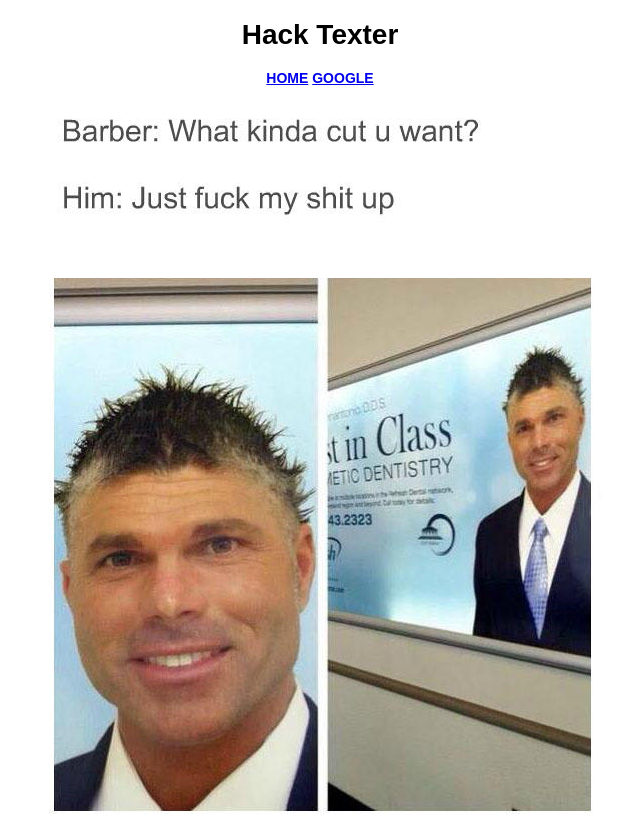
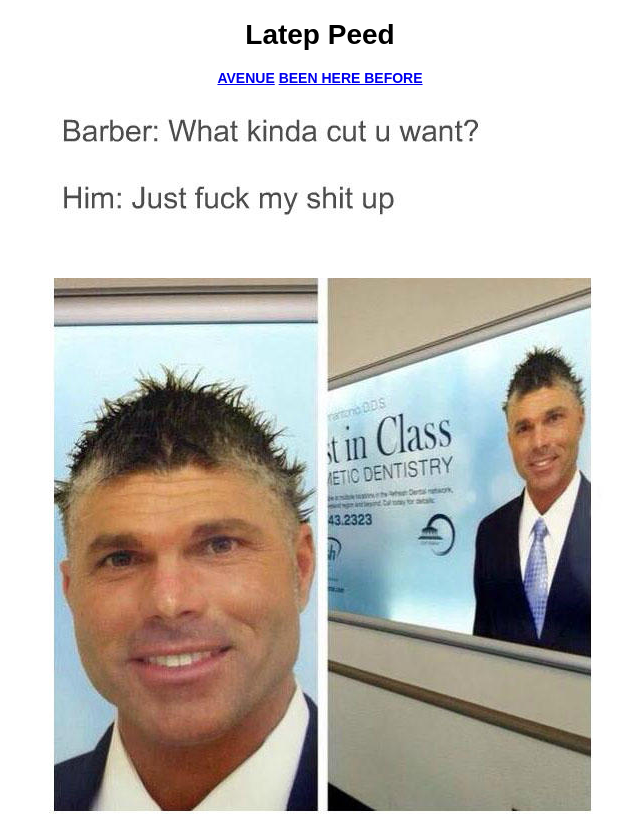
Before and after one commit to 3141592653589793238462643383279/3141592653589793238462643383279.github.io, a plain HTML site: page index.html in a window 1280 px wide. Shown: the top 816 px of the page, without its empty margins (320-960 px from the left). Drawn offline with Linux system fonts and the light colour scheme.

Commit message:
Update index.html

```diff
--- a/index.html
+++ b/index.html
@@ -2,7 +2,7 @@
 <html>
   <head>
     <meta charset="UTF-8">
-    <title>Hack Tester</title>
+    <title>Deep Patel</title>
 
     <link rel="stylesheet" href="style.css">
 
@@ -10,9 +10,9 @@
 
     <!-- <link rel="shortcut icon" type="image/png" href="favicon.ico"/> -->
 
-    <meta name="author" content="Hack Texter">
-    <meta name="description" content="This is my website.">
-    <meta name="keywords" content="hack,texter,portfolio,website">
+    <meta name="author" content="Deep Patel">
+    <meta name="description" content="I luv Daniel HoltOn.">
+    <meta name="keywords" content="send,adniel,portfolio,website">
     <meta name="viewport" content="width=device-width,initial-scale=1">
     <!-- Global site tag (gtag.js) - Google Analytics -->
     <!-- missing -->
@@ -23,14 +23,14 @@
 
       <div id="header">
         <h1>
-          Hack Texter
+          Latep Peed
         </h1>
       </div>
 
       <div id="navigation">
         <ul>
-          <li><a href="#">Home</a></li>
-          <li><a href="https://www.google.com/">Google</a></li>
+          <li><a href="#">Avenue</a></li>
+          <li><a href="https://www.bing.com/">Been Here Before</a></li>
         </ul>
       </div>
 
```
